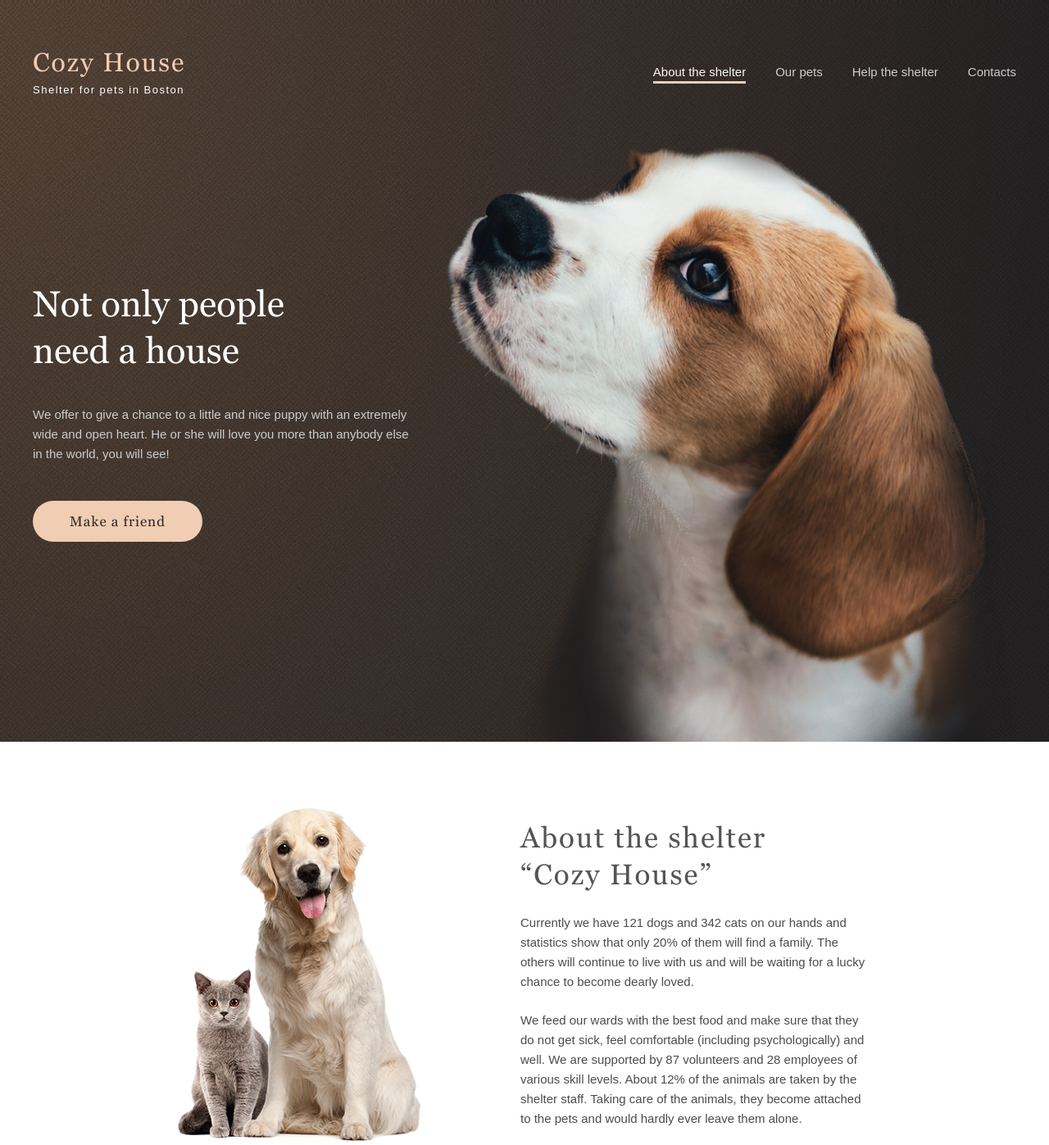
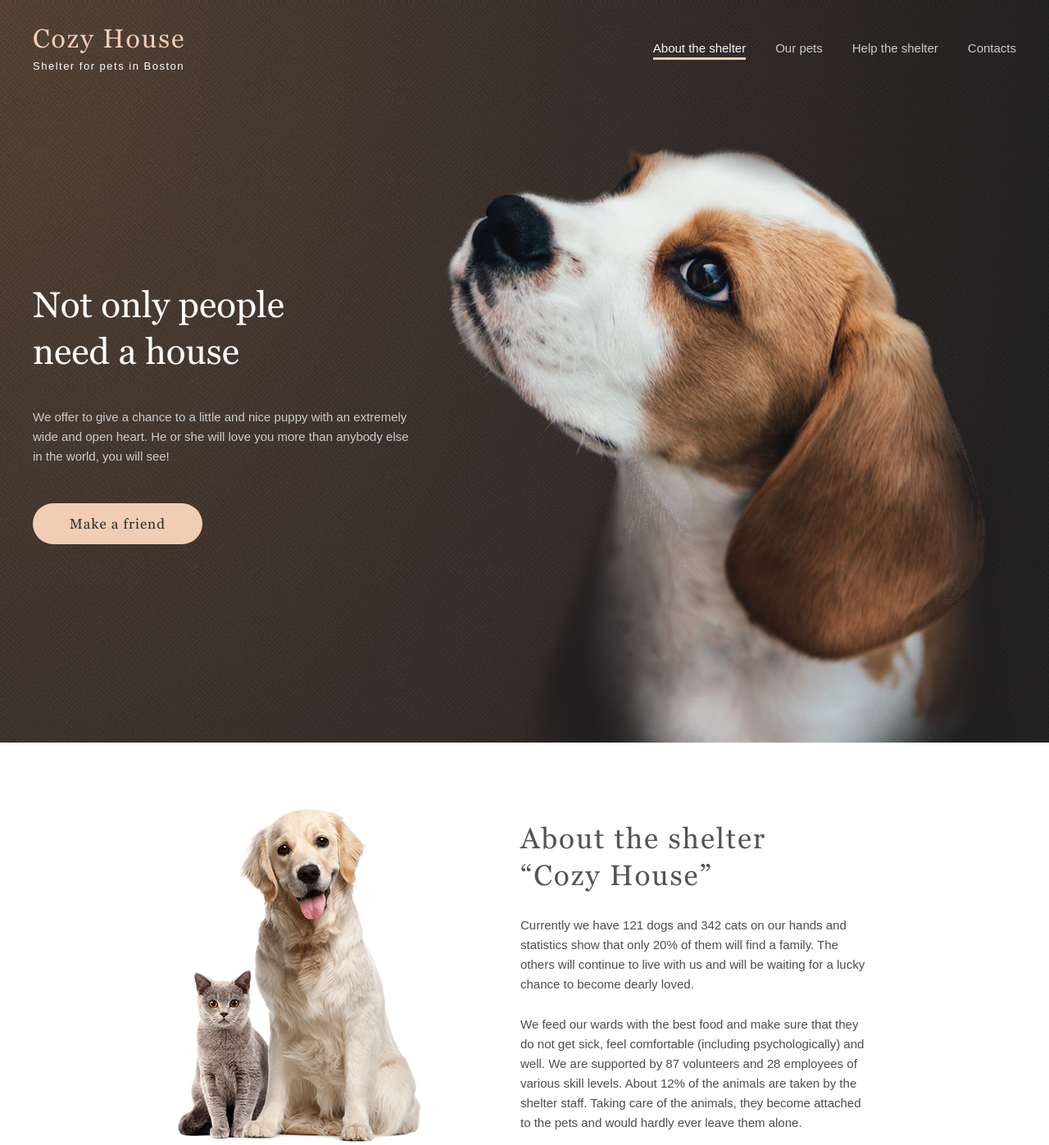
Before and after one commit to OleshkevichA/shelter, a plain HTML site: page pages/main/index.html in a window 1280 px wide. Shown: the top 1397 px of the page at 82% size. Drawn offline with Linux system fonts and the light colour scheme; a web font is replaced by a local one.

```diff
--- a/pages/main/style.css
+++ b/pages/main/style.css
@@ -26,7 +26,7 @@
 }
 
 .header-container {
-  padding: 35px 40px 37px 40px;
+  padding: 6px 40px 67px 40px;
   display: flex;
   justify-content: space-between;
   align-items: center;
@@ -123,7 +123,7 @@
   font-size: 15px;
   line-height: 24px;
   text-align: left;
-  padding: 0 30px 44px 0;
+  padding: 2px 30px 44px 0;
 }
 
 .btn {
@@ -182,7 +182,7 @@
   font-size: 15px;
   line-height: 24px;
   margin: 5px 0;
-  padding: 18px 0 0;
+  padding: 20px 0 0;
   color: #4C4C4C;
 }
 
```
